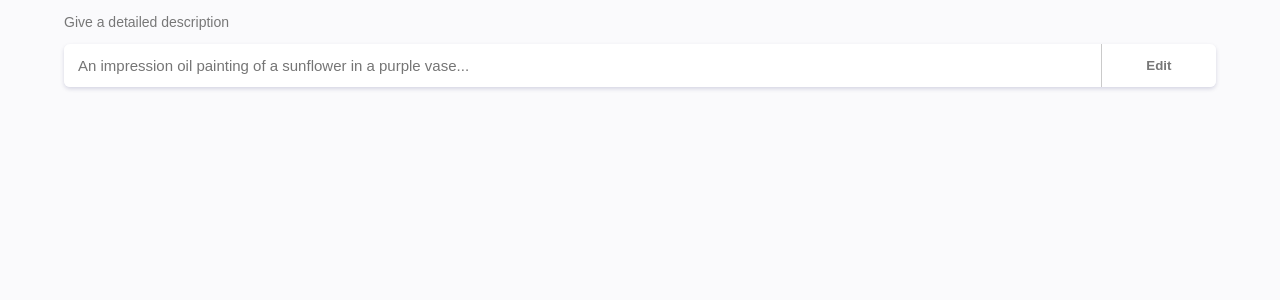
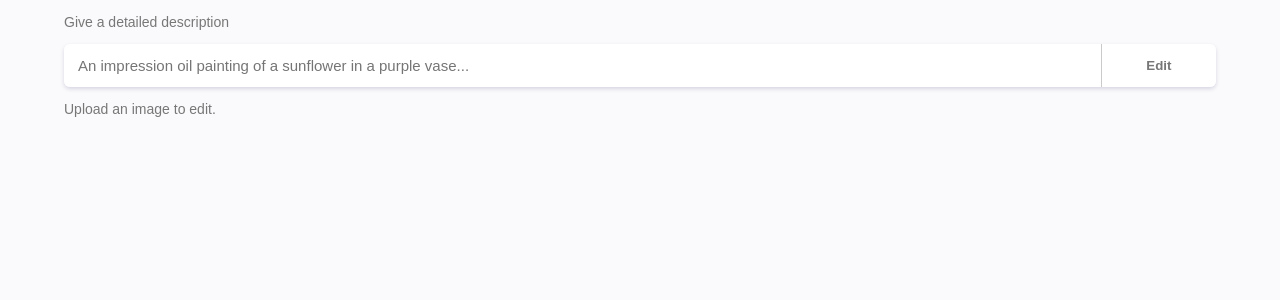
Before and after one commit to echizenyayota/react-dalle-create-image-edit-clone, a React (Create React App) app: page / in a window 1280 px wide. Shown: the top 300 px of the page. Built offline with nearby package versions, Linux system fonts and the light colour scheme.

Commit message:
46:11 position the elements to upload an image

```diff
--- a/src/App.js
+++ b/src/App.js
@@ -11,7 +11,16 @@
           <button>Edit</button>
         </div>
       </section>
-      <section className="prompt-section"></section>
+      <section className="image-section">
+        <p className="upload-image">
+          <span>
+            <label htmlFor="files">Upload an image </label>
+            <input id="files" accept="image/*" type="file" hidden />
+            to edit.
+          </span>
+        </p>
+
+      </section>
     </div>
   );
 }
```
